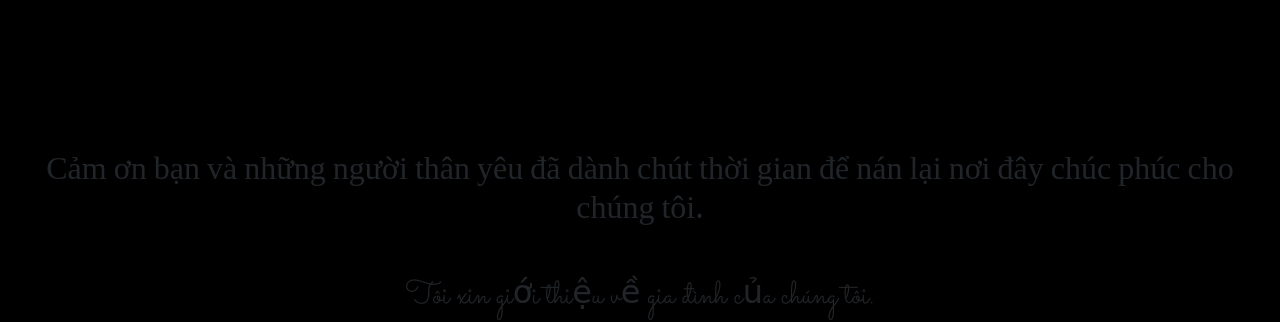
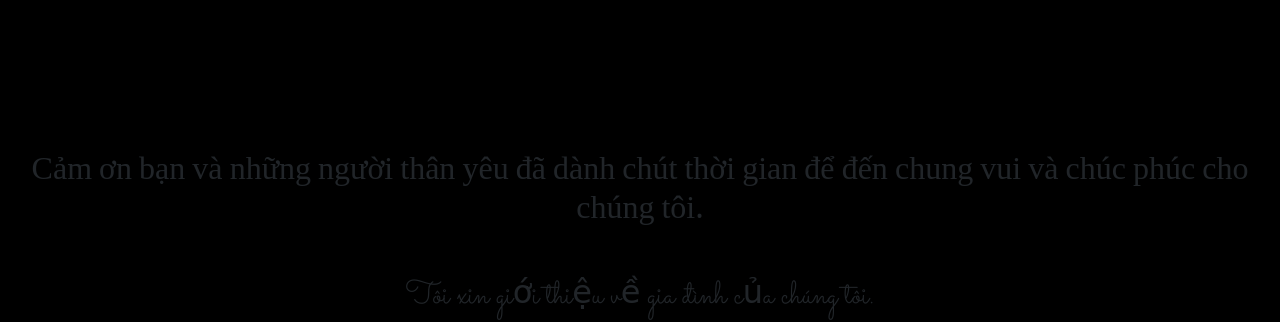
Before and after one commit to AnNC-Lab/our-wedding, a website: page index.html in a window 1280 px wide. Shown: the part 803-1125 px from the top of the page. Drawn offline with nearby package versions, Linux system fonts and the light colour scheme; no server answers.

Commit message:
fix code

```diff
--- a/index.html
+++ b/index.html
@@ -147,7 +147,7 @@
 
         <!-- Bride -->
         <section class="bg-black text-center px-2" id="bride">
-            <h2 class="font-arabic py-4 m-0" style="font-size: 2rem;">Cảm ơn bạn và những người thân yêu đã dành chút thời gian để nán lại nơi đây chúc phúc cho chúng tôi.</h2>
+            <h2 class="font-arabic py-4 m-0" style="font-size: 2rem;">Cảm ơn bạn và những người thân yêu đã dành chút thời gian để đến chung vui và chúc phúc cho chúng tôi.</h2>
             <h2 class="font-esthetic py-4 m-0" style="font-size: 2rem;">Tôi xin giới thiệu về gia đình của chúng tôi.</h2>
             <!-- <p class="pb-4 m-0" style="font-size: 0.95rem;">Chúng tôi mời các bạn tham dự lễ người của chúng tôi:</p> -->
 
```
